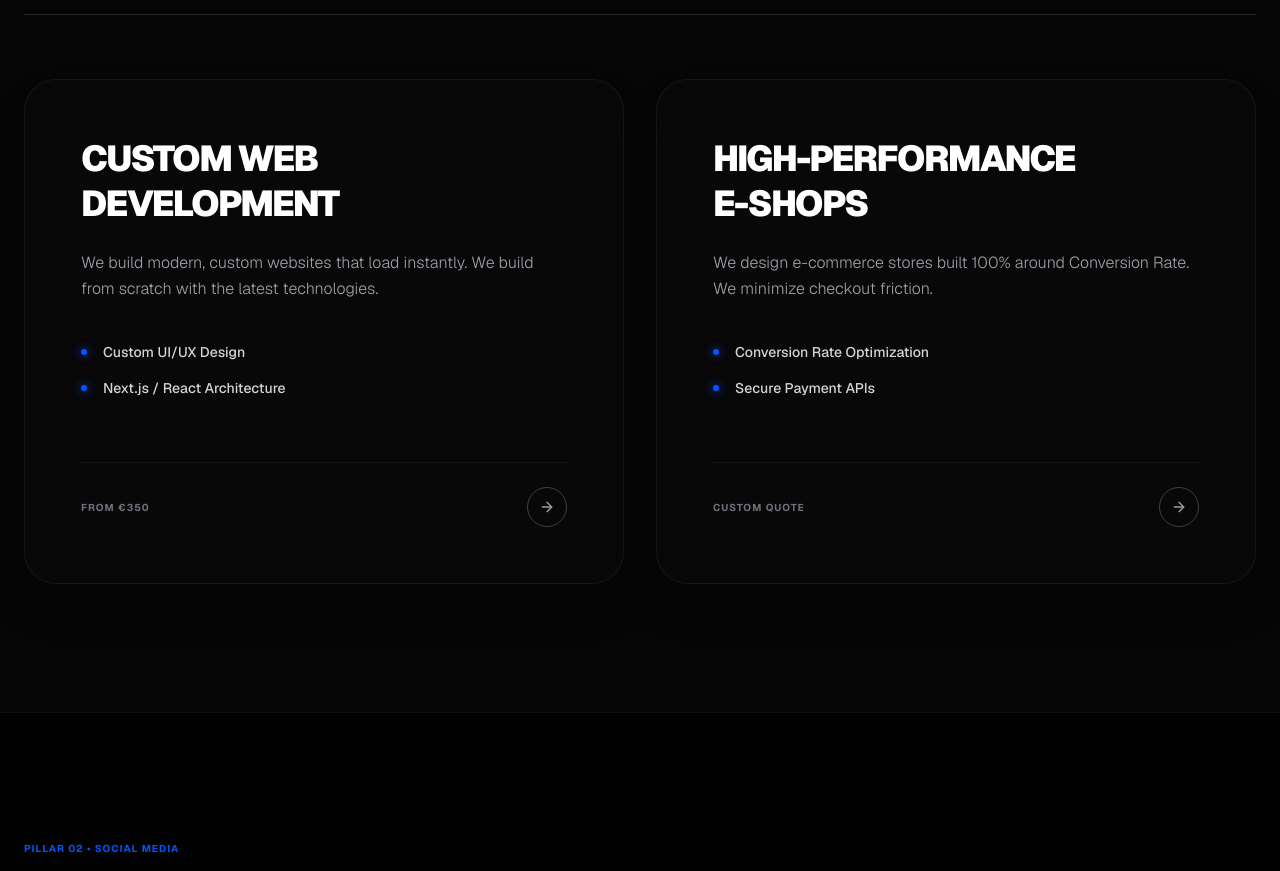
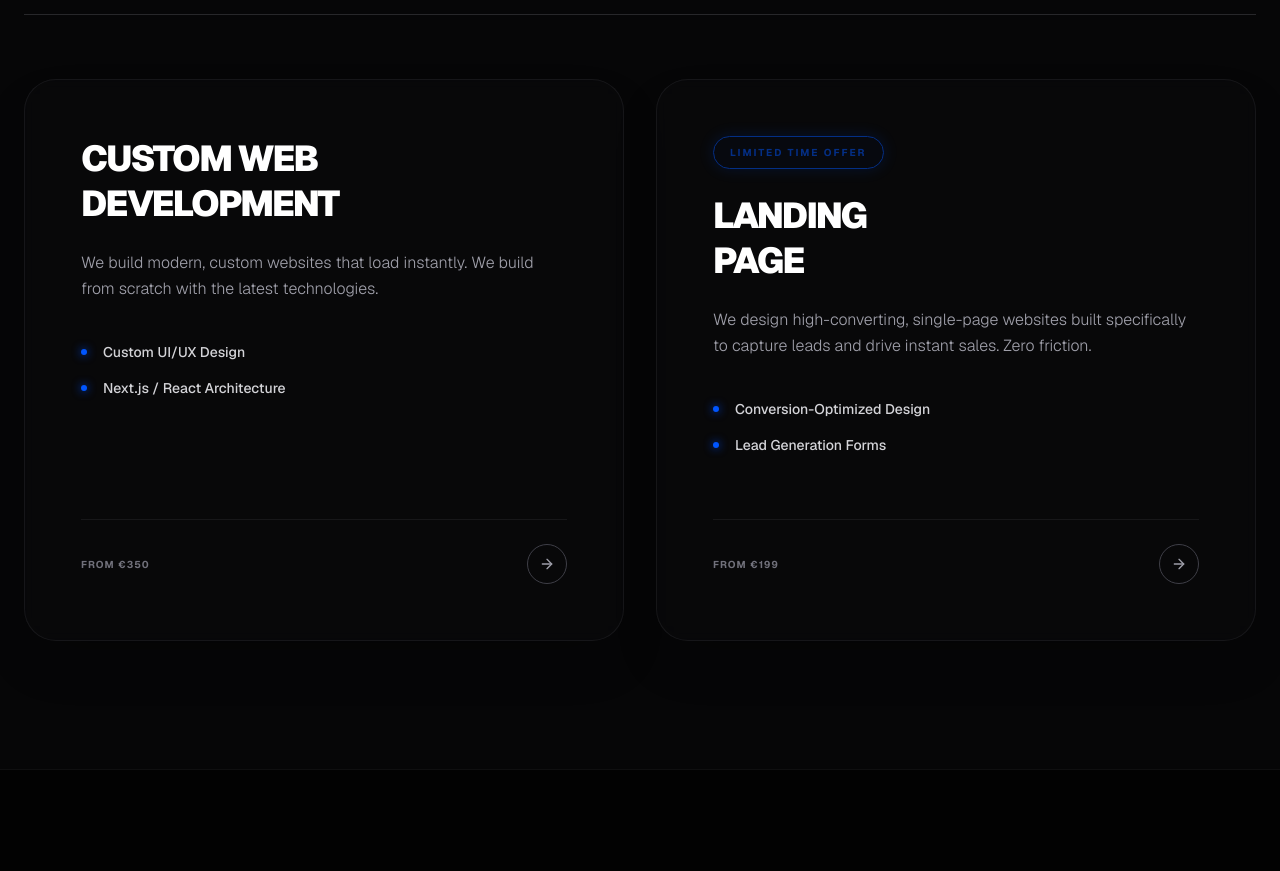
Before and after one commit to renzooagency-arch/renzo-agency, a Next.js app: page / in a window 1280 px wide. Shown: the part 1120-1991 px from the top of the page. Built offline with nearby package versions, Linux system fonts and the light colour scheme.

Commit message:
added new landing page offer

```diff
--- a/app/page.tsx
+++ b/app/page.tsx
@@ -204,6 +204,8 @@ export default function Home() {
             <a href="#prices" className="hidden md:block text-zinc-400 hover:text-[#0055FF] text-xs font-bold tracking-widest uppercase transition-colors">{lang === 'EN' ? 'VIEW PACKAGES →' : 'ΔΕΙΤΕ ΤΑ ΠΑΚΕΤΑ →'}</a>
           </div>
           <div className="grid grid-cols-1 lg:grid-cols-2 gap-8">
+
+            {/* Card 1: Custom Web Development */}
             <div className="bg-zinc-950/70 backdrop-blur-md border border-zinc-800/50 rounded-[2rem] p-10 md:p-14 flex flex-col hover:border-[#0055FF] hover:bg-zinc-900 transition-all duration-500 shadow-2xl group relative overflow-hidden">
               <div className="absolute top-0 left-0 w-full h-1 bg-gradient-to-r from-transparent via-[#0055FF] to-transparent opacity-0 group-hover:opacity-100 transition duration-500"></div>
               <h4 className="text-3xl md:text-4xl font-black mb-6 leading-tight tracking-tighter uppercase text-white">CUSTOM WEB<br/>DEVELOPMENT</h4>
@@ -219,21 +221,39 @@ export default function Home() {
                 </div>
               </a>
             </div>
+
+            {/* 🔥 NEW CARD: LANDING PAGE 🔥 */}
             <div className="bg-zinc-950/70 backdrop-blur-md border border-zinc-800/50 rounded-[2rem] p-10 md:p-14 flex flex-col hover:border-[#0055FF] hover:bg-zinc-900 transition-all duration-500 shadow-2xl group relative overflow-hidden">
+              <div className="absolute top-0 right-0 w-64 h-64 bg-[#0055FF]/10 rounded-full blur-3xl opacity-0 group-hover:opacity-100 transition-opacity duration-700 pointer-events-none"></div>
               <div className="absolute top-0 left-0 w-full h-1 bg-gradient-to-r from-transparent via-[#0055FF] to-transparent opacity-0 group-hover:opacity-100 transition duration-500"></div>
-              <h4 className="text-3xl md:text-4xl font-black mb-6 leading-tight tracking-tighter uppercase text-white">HIGH-PERFORMANCE<br/>E-SHOPS</h4>
-              <p className="text-zinc-400 text-sm md:text-base mb-10 leading-relaxed font-light">{lang === 'EN' ? "We design e-commerce stores built 100% around Conversion Rate. We minimize checkout friction." : "Σχεδιάζουμε ηλεκτρονικά καταστήματα στημένα 100% γύρω από το Conversion Rate. Ελαχιστοποιούμε το friction."}</p>
+
+              {/* Glowing Urgency Badge */}
+              <div className="mb-6 self-start border border-[#0055FF] text-[#0055FF] text-[10px] font-bold tracking-[0.2em] uppercase px-4 py-2 rounded-full shadow-[0_0_15px_rgba(0,85,255,0.3)] animate-pulse bg-[#0055FF]/5">
+                {lang === 'EN' ? 'LIMITED TIME OFFER' : 'ΠΡΟΣΦΟΡΑ ΓΙΑ ΛΙΓΟ ΚΑΙΡΟ'}
+              </div>
+
+              <h4 className="text-3xl md:text-4xl font-black mb-6 leading-tight tracking-tighter uppercase text-white">
+                LANDING<br/>PAGE
+              </h4>
+              <p className="text-zinc-400 text-sm md:text-base mb-10 leading-relaxed font-light">
+                {lang === 'EN'
+                  ? 'We design high-converting, single-page websites built specifically to capture leads and drive instant sales. Zero friction.'
+                  : 'Σχεδιάζουμε μονοσέλιδα websites υψηλής μετατρεψιμότητας, στημένα 100% για να φέρνουν leads και άμεσες πωλήσεις. Zero friction.'}
+              </p>
               <ul className="space-y-4 mb-16 flex-grow">
-                <li className="flex items-center gap-4 text-sm font-medium text-zinc-300"><span className="w-1.5 h-1.5 bg-[#0055FF] rounded-full shadow-[0_0_10px_#0055FF]"></span> Conversion Rate Optimization</li>
-                <li className="flex items-center gap-4 text-sm font-medium text-zinc-300"><span className="w-1.5 h-1.5 bg-[#0055FF] rounded-full shadow-[0_0_10px_#0055FF]"></span> Secure Payment APIs</li>
+                <li className="flex items-center gap-4 text-sm font-medium text-zinc-300"><span className="w-1.5 h-1.5 bg-[#0055FF] rounded-full shadow-[0_0_10px_#0055FF]"></span> {lang === 'EN' ? 'Conversion-Optimized Design' : 'Conversion-Optimized Σχεδιασμός'}</li>
+                <li className="flex items-center gap-4 text-sm font-medium text-zinc-300"><span className="w-1.5 h-1.5 bg-[#0055FF] rounded-full shadow-[0_0_10px_#0055FF]"></span> {lang === 'EN' ? 'Lead Generation Forms' : 'Φόρμες Lead Generation'}</li>
               </ul>
               <a href="#prices" className="mt-auto pt-6 border-t border-zinc-800/50 flex items-center justify-between cursor-pointer group/btn">
-                <span className="text-[10px] font-bold tracking-widest uppercase text-zinc-500 group-hover/btn:text-[#0055FF] transition-colors">{lang === 'EN' ? 'Custom Quote' : 'Custom Προσφορά'}</span>
+                <span className="text-[10px] font-bold tracking-widest uppercase text-zinc-500 group-hover/btn:text-[#0055FF] transition-colors">
+                  {lang === 'EN' ? 'From €199' : 'Από €199'}
+                </span>
                 <div className="w-10 h-10 rounded-full border border-zinc-700 text-zinc-400 flex items-center justify-center group-hover/btn:border-[#0055FF] group-hover/btn:text-[#0055FF] transition-all">
                   <svg width="16" height="16" viewBox="0 0 24 24" fill="none" stroke="currentColor" strokeWidth="2" strokeLinecap="round" strokeLinejoin="round"><line x1="5" y1="12" x2="19" y2="12"></line><polyline points="12 5 19 12 12 19"></polyline></svg>
                 </div>
               </a>
             </div>
+
           </div>
         </div>
       </section>
@@ -426,7 +446,7 @@ export default function Home() {
         </div>
       </section>
 
-      {/* NEW PRICING SECTION (3 PILLARS) */}
+      {/* PRICING SECTION (3 PILLARS) */}
       <section id="prices" className="py-32 px-6 relative z-10 bg-[#030303] border-b border-zinc-900/50">
         <div className="max-w-7xl mx-auto">
           <div className="mb-20 text-center">
```
